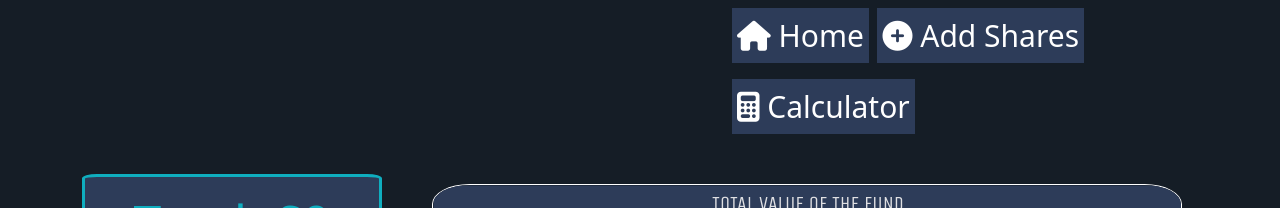
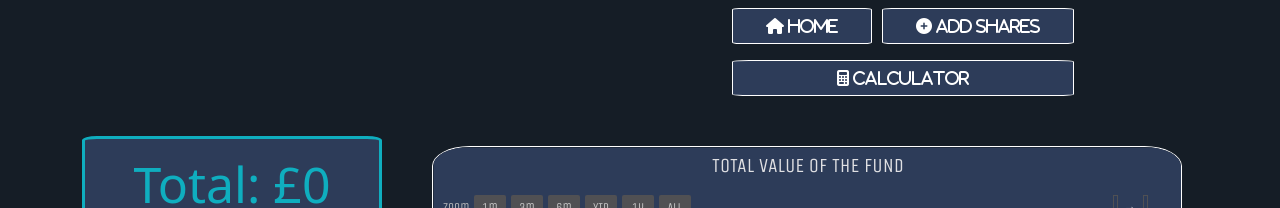
Before and after one commit to tomsdruvas/React_Shareify_Portofolio_Tracking_App, a React (Create React App) app in the folder client/: page / in a window 1280 px wide. Shown: the top 208 px of the page. Built offline with nearby package versions, Linux system fonts and the light colour scheme; no server answers; a web font is replaced by a local one.

Commit message:
navbar changes

```diff
--- a/client/src/App.css
+++ b/client/src/App.css
@@ -44,20 +44,63 @@ body {
 }
 
 ul {
+  list-style: none;
   display: inline-flex;
-  list-style: none;
+  flex-wrap: nowrap;
+  justify-content: space-between;
+  position: static;
+
+
 }
 
-.bottom {
+ul li{
+  justify-content: space-between;
   flex-grow: 1;
   overflow-y: auto;
+  flex-wrap: nowrap;
+  background-color: #2d3c59;
+  border-radius: 5%;
+  border: solid 1px white;
+  color: white;
+  padding: 5px 5px 5px 5px;
+  text-align: center;
+  text-decoration: none;
+  display: inline-block;
+  font-size: 16px;
+  margin-right: 10px;
+
 }
+
+ul li:hover{
+  justify-content: space-between;
+  flex-grow: 1;
+  overflow-y: auto;
+  flex-wrap: nowrap;
+  background-color: #2d3c59;
+  border-radius: 5%;
+  border: solid 1px #0faebf;
+  color: white;
+  padding: 5px 5px 5px 5px;
+  text-align: center;
+  text-decoration: none;
+  display: inline-block;
+  font-size: 16px;
+  margin-right: 10px;
+  cursor: pointer;
+
+}
+
+
+
+
+
 
 /* .allocations {
   display: flex;
   border-style: double;
 
 } */
+
 
 .calculator-container {
   background-color: #2d3c59;
@@ -145,6 +188,7 @@ button {
   border-radius: 15px;
   font-size: 30px;
   color: #2d3c59;
+  justify-content: space-between;
 }
 
 /* .navbar-button{
--- a/client/src/components/NavBar.js
+++ b/client/src/components/NavBar.js
@@ -18,23 +18,24 @@ const NavBar = ({chartType}) => {
   return (
     <>
 
+
     <ul className="navbar">
-      <div className="navbar-button">
-      <li>
-        <button onClick={handleShowHome}><i className="fas fa-home"></i> Home</button>
+
+      <li onClick={handleShowHome} >
+        <i className="fas fa-home"> Home</i>
       </li>
-      </div>
-      <div className="navbar-button">
-      <li>
-        <><button onClick={handleShowAddChart} ><i className="fas fa-plus-circle"></i> Add Shares</button></>
+
+      <li onClick={handleShowAddChart}>
+      <i  className="fas fa-plus-circle"> Add Shares</i>
       </li>
-      </div>
-      <div className="navbar-button">
-      <li>
-      <button onClick={handleShowCalc} ><i className="fas fa-calculator"></i> Calculator</button>
+
+      <li onClick={handleShowCalc} >
+      <i className="fas fa-calculator"> Calculator</i>
       </li>
-      </div>
+
     </ul>
+
+
     </>
   );
 }
```
